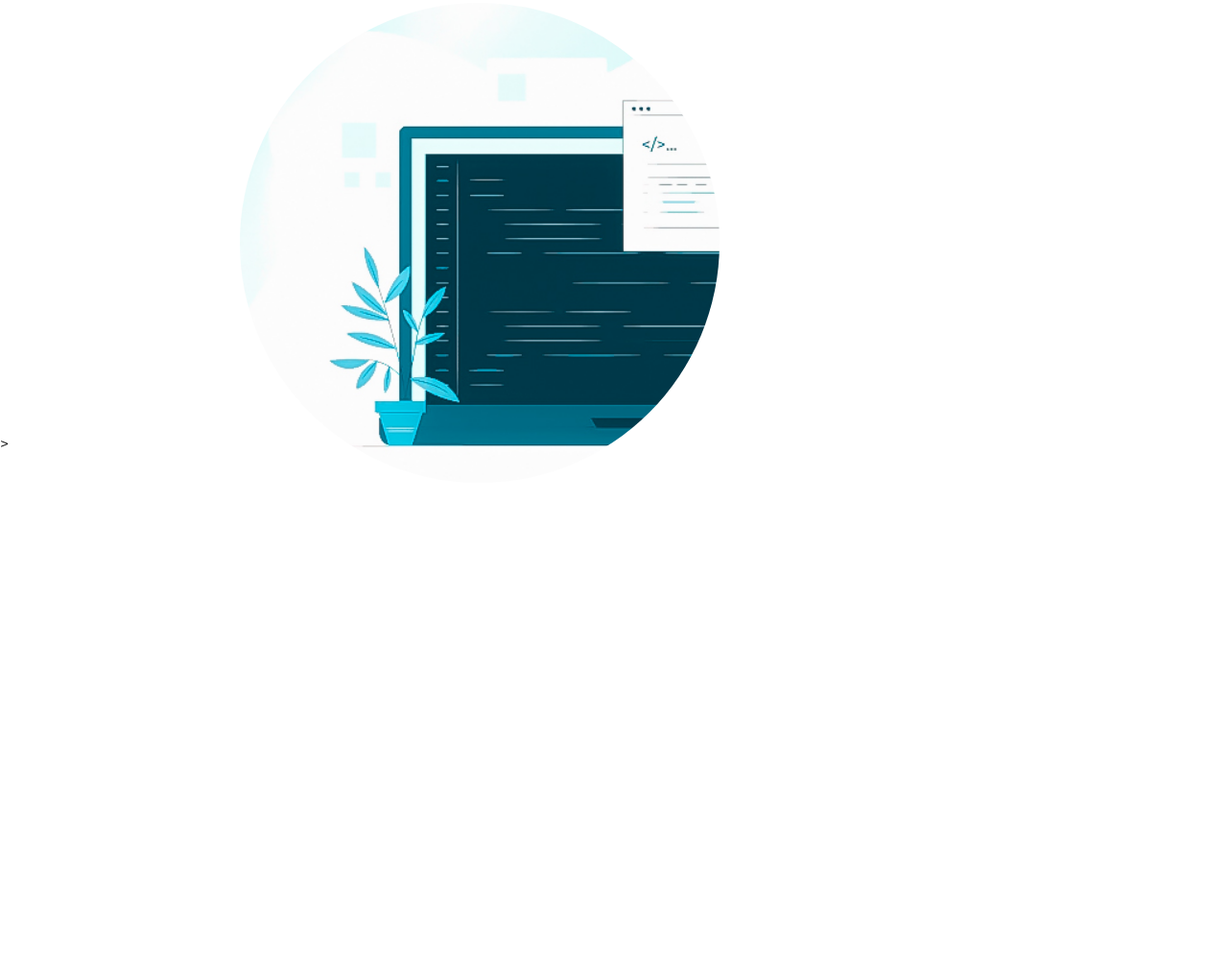
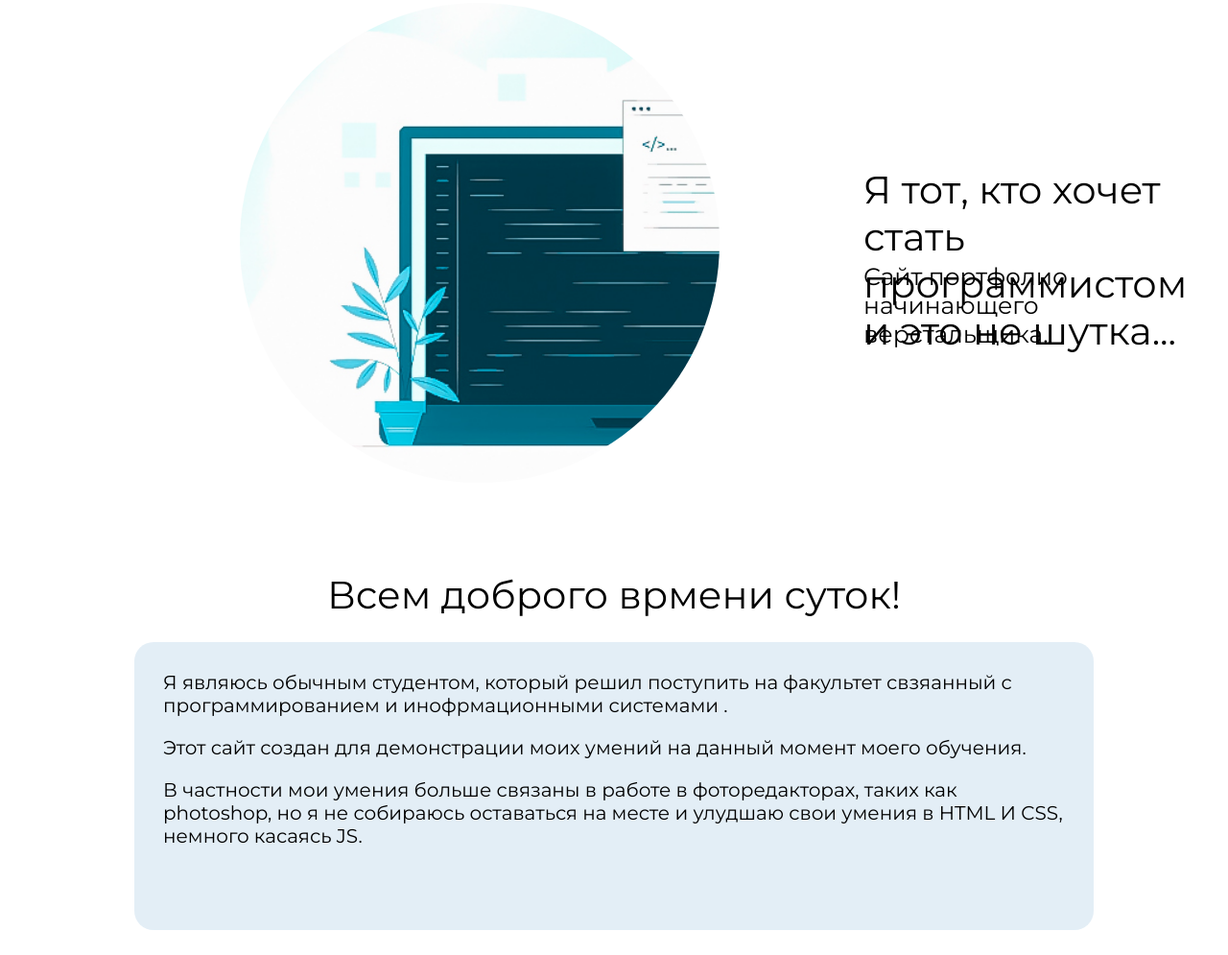
Before and after one commit to Makseemen/try2, a plain HTML site: page index.html in a window 1280 px wide. Shown: the part 205-1200 px from the top of the page at 96% size. Drawn offline with nearby package versions, Linux system fonts and the light colour scheme.

Commit message:
Update index.html

```diff
--- a/index.html
+++ b/index.html
@@ -3,7 +3,8 @@
 <head>
     <meta charset="UTF-8">
     <meta name="viewport" content="width=device-width, initial-scale=1, shrink-to-fit=no">
-    <title> портфолио Junior верстальщика </title>
+    <title> Портфолио </title>
+    <link rel="icon" href="media/icon.png" type="images/png">
     <link rel="preconnect" href="https://fonts.googleapis.com">
     <link rel="preconnect" href="https://fonts.gstatic.com" crossorigin>
     <link href="https://fonts.googleapis.com/css2?family=Montserrat:wght@400;700&display=swap" rel="stylesheet">
@@ -32,12 +33,16 @@
 
         <div class="big">
                 <div class="photo_one">
+
+                    <div class=" div_first">
+                        Я тот, кто хочет стать программистом<br>и это не шутка...
+                             </div>
+                             <div class="div_second">Сайт портфолио начинающего верстальщика.</div>
+
                     <img class="one" src="media/proggg.jpg">
-                         <div class="div_first">
-                    "Я тот, кто хочет стать программистом"
-                         </div>
+
                     </div>
-                </div>>
+                </div>
          </div>
     </header>
 
@@ -48,7 +53,24 @@
   crossorigin="anonymous"></script>
     <script src="js/main.js"></script>
     <main>
+        <div class="h_one" id="about">
+        <p>Всем доброго врмени суток!</p>
+        </div>
+        <div class="into">
 
+        <div class="main_text">
+            <section class="pp1">
+            <p1>Я являюсь обычным студентом, который решил поступить на факультет свзяанный с программированием и инофрмационными системами .</p1>
+            </section>
+        <section class="pp2">
+            <p2>Этот сайт создан для демонстрации моих умений на данный момент моего обучения.</p2>
+        </section>
+            <section class="pp3">
+            <p3>В частности мои умения больше связаны в работе в фоторедакторах, таких как photoshop, но я не собираюсь оставаться на месте и улудшаю свои умения в HTML И CSS, немного касаясь JS. </p3>
+            </section>
+        </div>
+
+        </div>
     </main>
 </body>
 </html>
```
